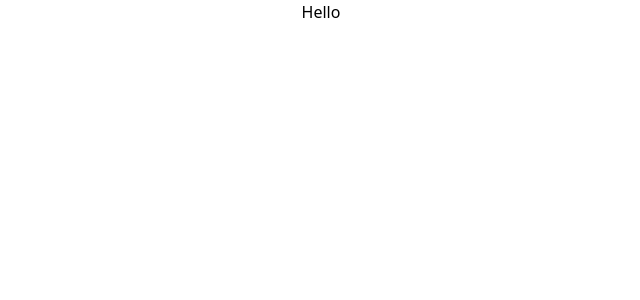
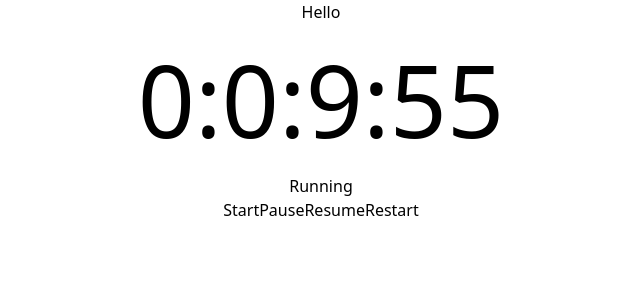
Before and after one commit to amrita-arun/assignment_tracker, a React (Vite) app: page / in a window 1280 px wide. Shown: the top 300 px of the page, without its empty margins (319-959 px from the left). Built offline with nearby package versions, Linux system fonts and the light colour scheme.

Commit message:
added base timer component

```diff
--- a/package.json
+++ b/package.json
@@ -2,7 +2,7 @@
   "name": "assignment_tracker",
   "private": true,
   "version": "0.0.0",
-  "type":  "module",
+  "type": "module",
   "scripts": {
     "dev": "vite",
     "build": "vite build",
@@ -11,7 +11,8 @@
   },
   "dependencies": {
     "react": "^18.2.0",
-    "react-dom": "^18.2.0"
+    "react-dom": "^18.2.0",
+    "react-timer-hook": "^3.0.7"
   },
   "devDependencies": {
     "@types/react": "^18.2.15",
--- a/src/components/HomePage.jsx
+++ b/src/components/HomePage.jsx
@@ -1,13 +1,18 @@
 import React from 'react'
 import TaskDetail from './TaskDetail'
 import TaskComponent from './TaskComponent'
+import Timer from './Timer'
 
 
 const HomePage = () => {
   return (
     <>
+    <div>
+
+    </div>
     <div className='space-y-6 p-6 justify-items-stretch h-[800px] opacity-80 bg-blue-100 rounded-[25px]'>
       <TaskComponent />
+      <Timer />
     </div>
     {/*
     <div className= 'space-x-6 p-5 flex bg-slate-500'>
--- a/src/components/Timer.jsx
+++ b/src/components/Timer.jsx
@@ -1,9 +1,46 @@
-import React from 'react'
+import React from 'react';
+import { useTimer } from 'react-timer-hook';
 
-const Timer = () => {
+function MyTimer({ expiryTimestamp }) {
+  const {
+    totalSeconds,
+    seconds,
+    minutes,
+    hours,
+    days,
+    isRunning,
+    start,
+    pause,
+    resume,
+    restart,
+  } = useTimer({ expiryTimestamp, onExpire: () => console.warn('onExpire called') });
+
+
   return (
-    <div>Timer</div>
-  )
+    <div style={{textAlign: 'center'}}>
+      <div style={{fontSize: '100px'}}>
+        <span>{days}</span>:<span>{hours}</span>:<span>{minutes}</span>:<span>{seconds}</span>
+      </div>
+      <p>{isRunning ? 'Running' : 'Not running'}</p>
+      <button onClick={start}>Start</button>
+      <button onClick={pause}>Pause</button>
+      <button onClick={resume}>Resume</button>
+      <button onClick={() => {
+        // Restarts to 5 minutes timer
+        const time = new Date();
+        time.setSeconds(time.getSeconds() + 600);
+        restart(time)
+      }}>Restart</button>
+    </div>
+  );
 }
 
-export default Timer
+export default function App() {
+  const time = new Date();
+  time.setSeconds(time.getSeconds() + 600); // 10 minutes timer
+  return (
+    <div>
+      <MyTimer expiryTimestamp={time} />
+    </div>
+  );
+}
```
Also changed, not shown: 2 other files (tests, documents, lock files or other folders).
